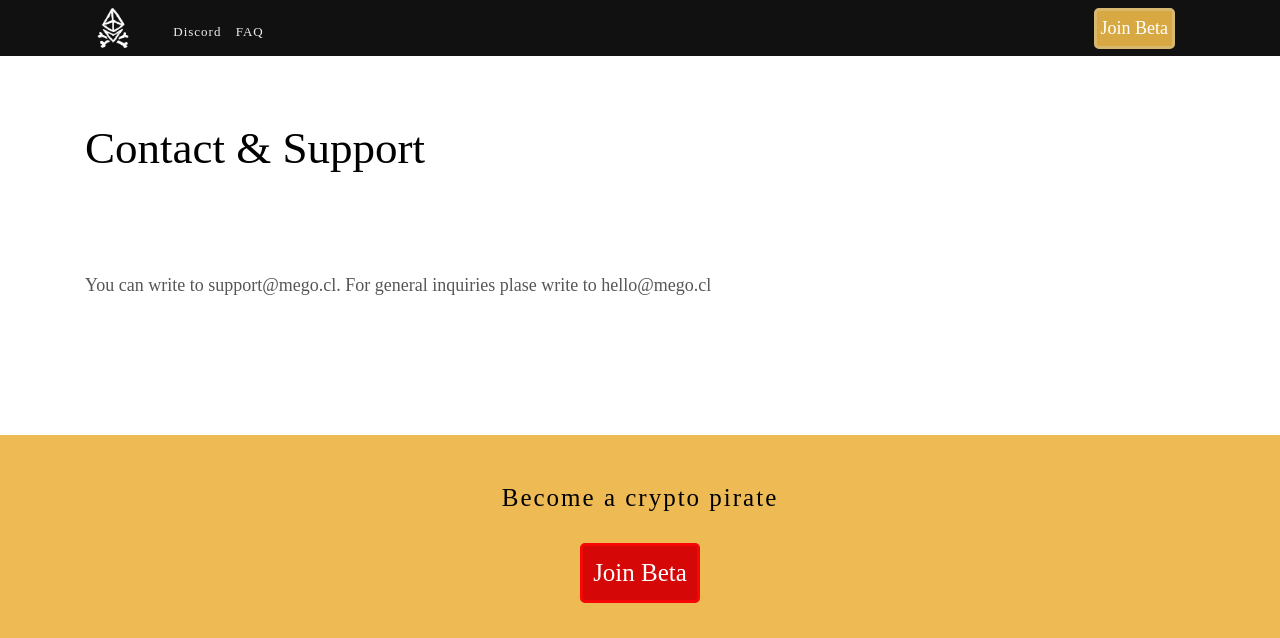
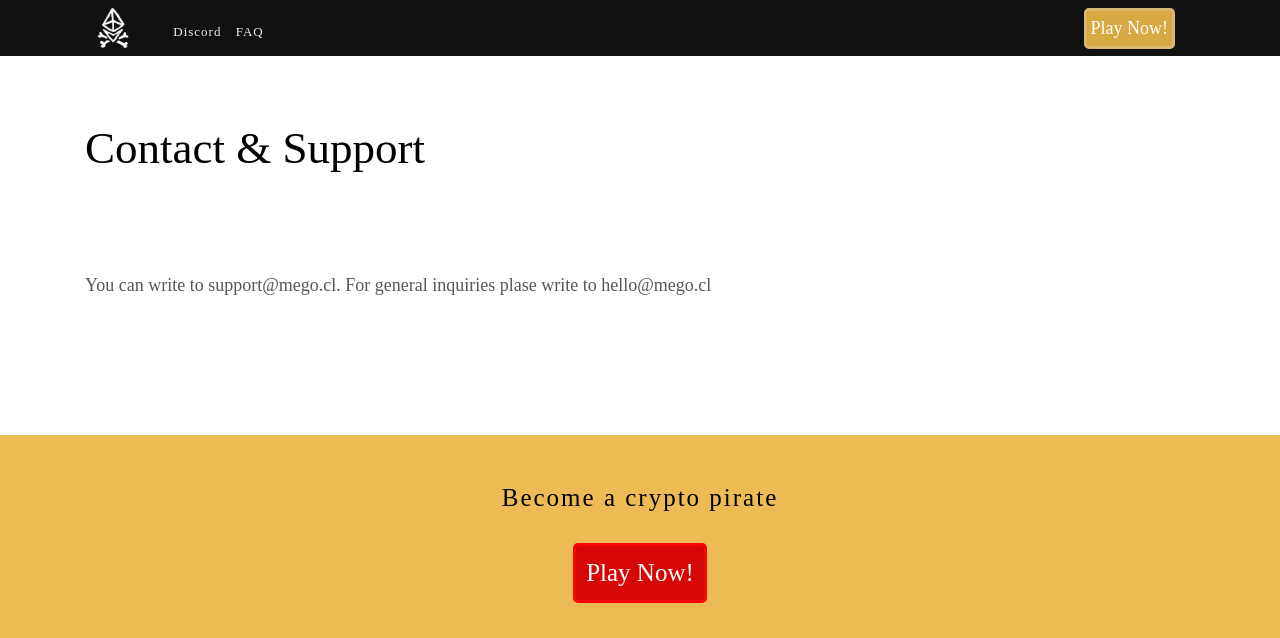
Before and after one commit to megoforce/darkwinds, a Jekyll site: the page built from contact.md, in a window 1280 px wide. Shown: the top 638 px of the page. Built offline with Jekyll 4.4.1, drawn with Linux system fonts in a browser that asks for light colours; some web fonts are replaced; comment, search, counter and statistics services are not loaded; grey boxes are pictures that could not be loaded.

Commit message:
call to action: play now

```diff
--- a/_includes/become.html
+++ b/_includes/become.html
@@ -3,7 +3,7 @@
             <div class="row">
                 <div class="col-md-12">
                     <h2>Become a crypto pirate</h2>
-                    <button class="button-primary-web" id="playnowbutton" onClick="javascript:playNow()">Join Beta</button>
+                    <button class="button-primary-web" id="playnowbutton" onClick="javascript:playNow()">Play Now!</button>
                 </div>
             </div>
         </div>
--- a/_includes/header.html
+++ b/_includes/header.html
@@ -10,7 +10,7 @@
                 </ul>
           </div>
           <div class="col" id="header-play-now">
-             <button class="button-primary-web-header" onClick="javascript:playNow()">Join Beta</button>
+             <button class="button-primary-web-header" onClick="javascript:playNow()">Play Now!</button>
           </div>
       </div>
   </div>
--- a/_layouts/default.html
+++ b/_layouts/default.html
@@ -72,7 +72,7 @@
                 </div>
                 <div class="col-md-6">
                     <h3>Darkwinds is a multiplayer trading card game with Ethereum cryptocollectibles.</h3>
-                    <button class="button-primary-web" id="playnowbutton" onClick="javascript:playNow()">Join Beta</button>
+                    <button class="button-primary-web" id="playnowbutton" onClick="javascript:playNow()">Join Now!</button>
                 </div>
 
                 <div class="col-md-3">
```
